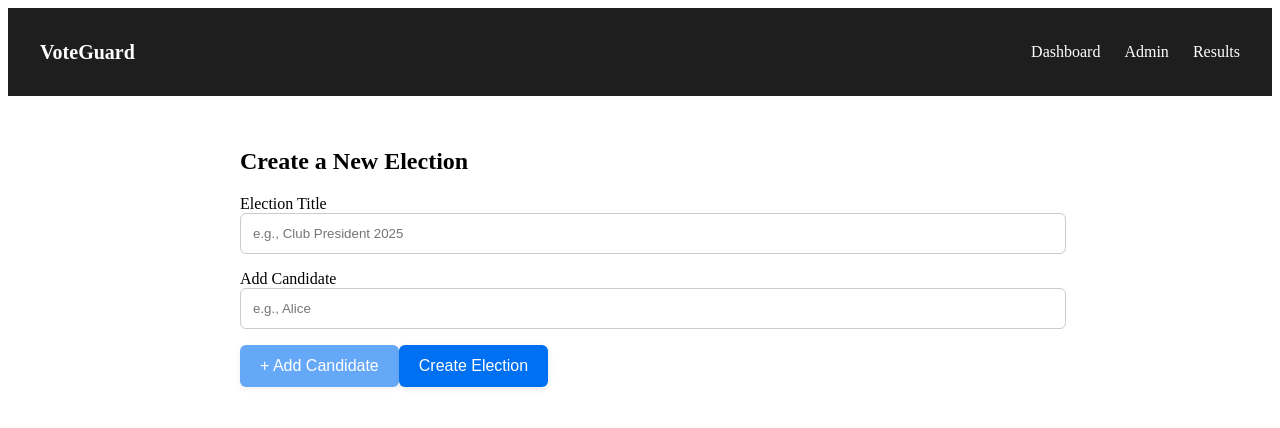
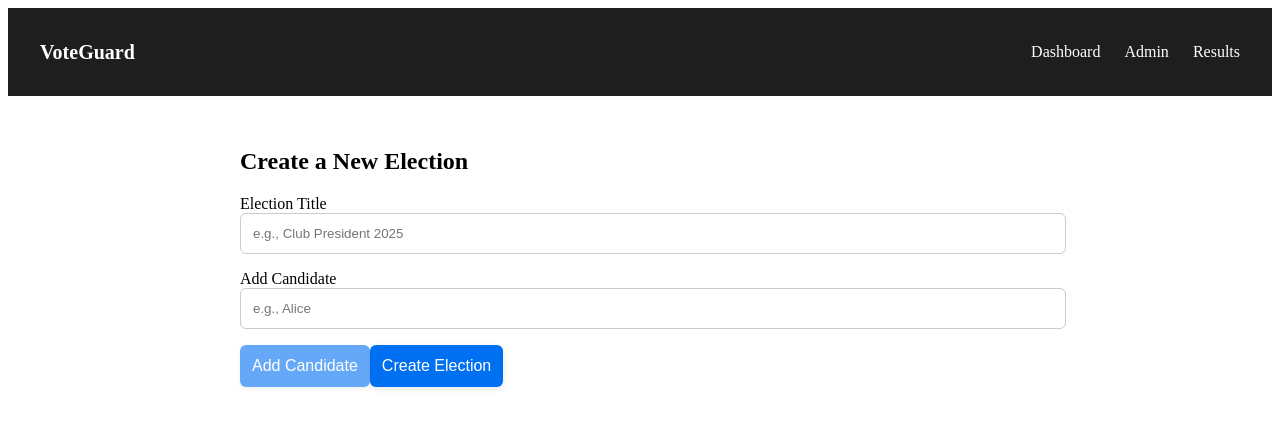
Before and after one commit to eshapednekar/VoteGuard, a Next.js app: page /admin in a window 1280 px wide. Shown: the top 428 px of the page. Built offline with nearby package versions, Linux system fonts and the light colour scheme.

Commit message:
ui edits

```diff
--- a/components/ui.js
+++ b/components/ui.js
@@ -12,7 +12,7 @@ export const Wrapper = styled.div`
 export const Button = styled.button`
   background: #0070f3;
   color: #fff;
-  padding: 0.75rem 1.25rem;
+  padding: 0.75rem 0.75rem;
   border: none;
   border-radius: 6px;
   cursor: pointer;
--- a/pages/admin.js
+++ b/pages/admin.js
@@ -96,7 +96,7 @@ export default function AdminPanel() {
           disabled={creating || !newCandidate.trim()}
           variant="secondary"
         >
-          + Add Candidate
+          Add Candidate
         </Button>
 
         {candidates.length > 0 && (
```
